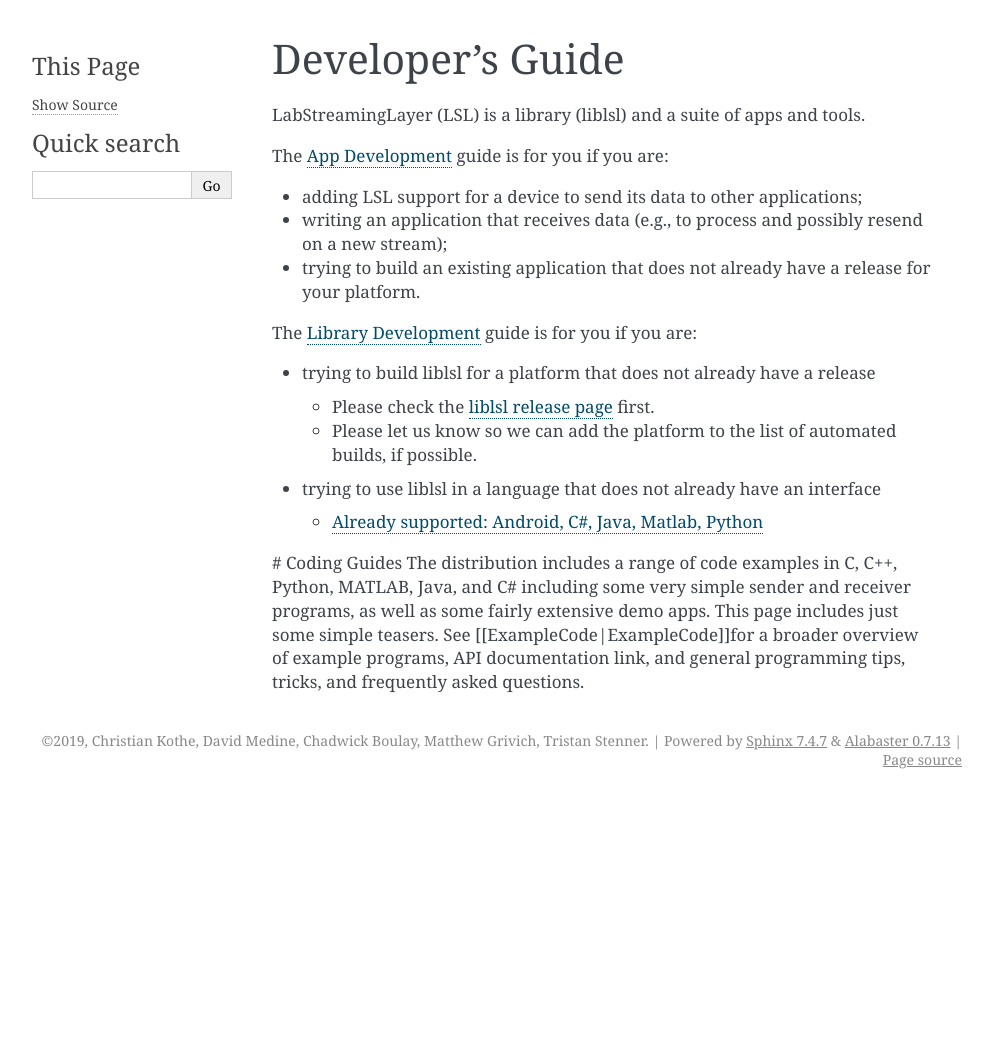
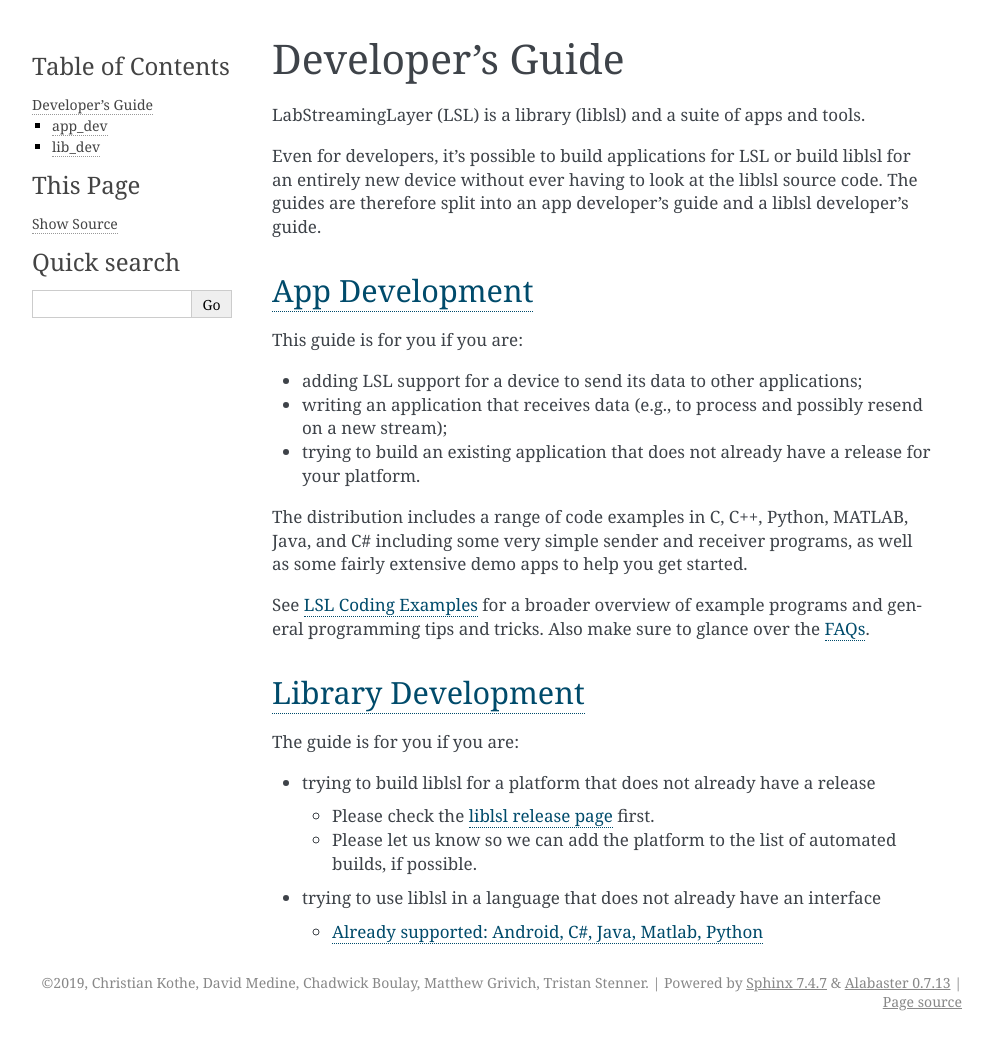
Before and after one commit to sccn/labstreaminglayer, a Sphinx documentation site: the page built from docs/dev/dev_guide.rst, in a window 1280 px wide. Shown: the whole page, without its empty margins (148-1141 px from the left). Built offline with Sphinx 7.4.7, drawn with Linux system fonts in a browser that asks for light colours; before the commit the page ends 900 px from its top, so only the background shows below that.

Commit message:
Docs: update dev guide

```diff
--- a/docs/dev/dev_guide.rst
+++ b/docs/dev/dev_guide.rst
@@ -3,13 +3,33 @@ Developer's Guide
 
 LabStreamingLayer (LSL) is a library (liblsl) and a suite of apps and tools.
 
-The :doc:`app_dev` guide is for you if you are:
+Even for developers, it's possible to build applications for LSL or build
+liblsl for an entirely new device without ever having to look at the liblsl
+source code.
+The guides are therefore split into an app developer's guide and a liblsl
+developer's guide.
+
+:doc:`app_dev`
+--------------
+
+This guide is for you if you are:
 
 - adding LSL support for a device to send its data to other applications;
 - writing an application that receives data (e.g., to process and possibly resend on a new stream);
 - trying to build an existing application that does not already have a release for your platform.
 
-The :doc:`lib_dev` guide is for you if you are:
+The distribution includes a range of code examples in C, C++, Python, MATLAB,
+Java, and C# including some very simple sender and receiver programs, as well
+as some fairly extensive demo apps to help you get started.
+
+See :doc:`examples` for a broader overview of example programs and general
+programming tips and tricks.
+Also make sure to glance over the :doc:`../info/faqs`.
+
+:doc:`lib_dev`
+--------------
+
+The guide is for you if you are:
 
 - trying to build liblsl for a platform that does not already have a release
 
@@ -19,7 +39,3 @@ The :doc:`lib_dev` guide is for you if you are:
 - trying to use liblsl in a language that does not already have an interface
 
   - `Already supported: Android, C#, Java, Matlab, Python <https://github.com/sccn/labstreaminglayer/tree/master/LSL>`_
-
-
-# Coding Guides
-The distribution includes a range of code examples in C, C++, Python, MATLAB, Java, and C# including some very simple sender and receiver programs, as well as some fairly extensive demo apps. This page includes just some simple teasers. See [[ExampleCode|ExampleCode]]for a broader overview of example programs, API documentation link, and general programming tips, tricks, and frequently asked questions.
```
